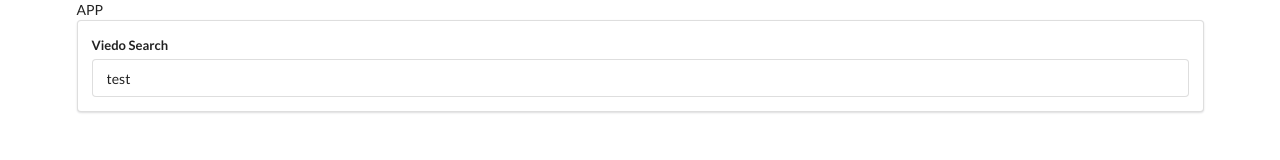
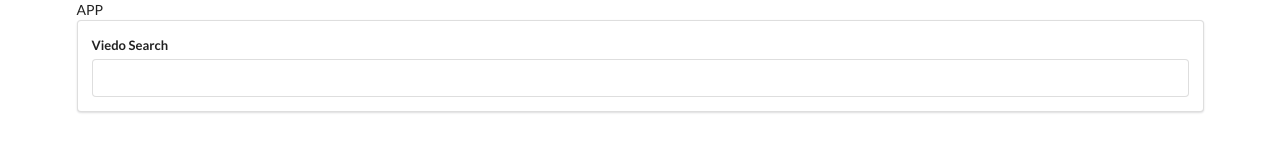
Before and after one commit to mistunori-morita/react-youtube-App, a React (Create React App) app: page / in a window 1280 px wide. Shown: the top 160 px of the page. Built offline with nearby package versions, Linux system fonts and the light colour scheme.

Commit message:
Add onChange event

```diff
--- a/src/components/SearchBar.js
+++ b/src/components/SearchBar.js
@@ -2,15 +2,26 @@ import React, { Component } from "react";
 
 export default class SearchBar extends Component {
   state = {
-    term: "test"
+    term: ""
   };
+
+  onInputChange = e => {
+    this.setState({
+      term: e.target.value
+    });
+  };
+
   render() {
     return (
       <div className="search-bar ui segment">
         <form className="ui form">
           <div className="field">
             <label>Viedo Search</label>
-            <input type="text" value={this.state.term} />
+            <input
+              type="text"
+              value={this.state.term}
+              onChange={this.onInputChange}
+            />
           </div>
         </form>
       </div>
```
